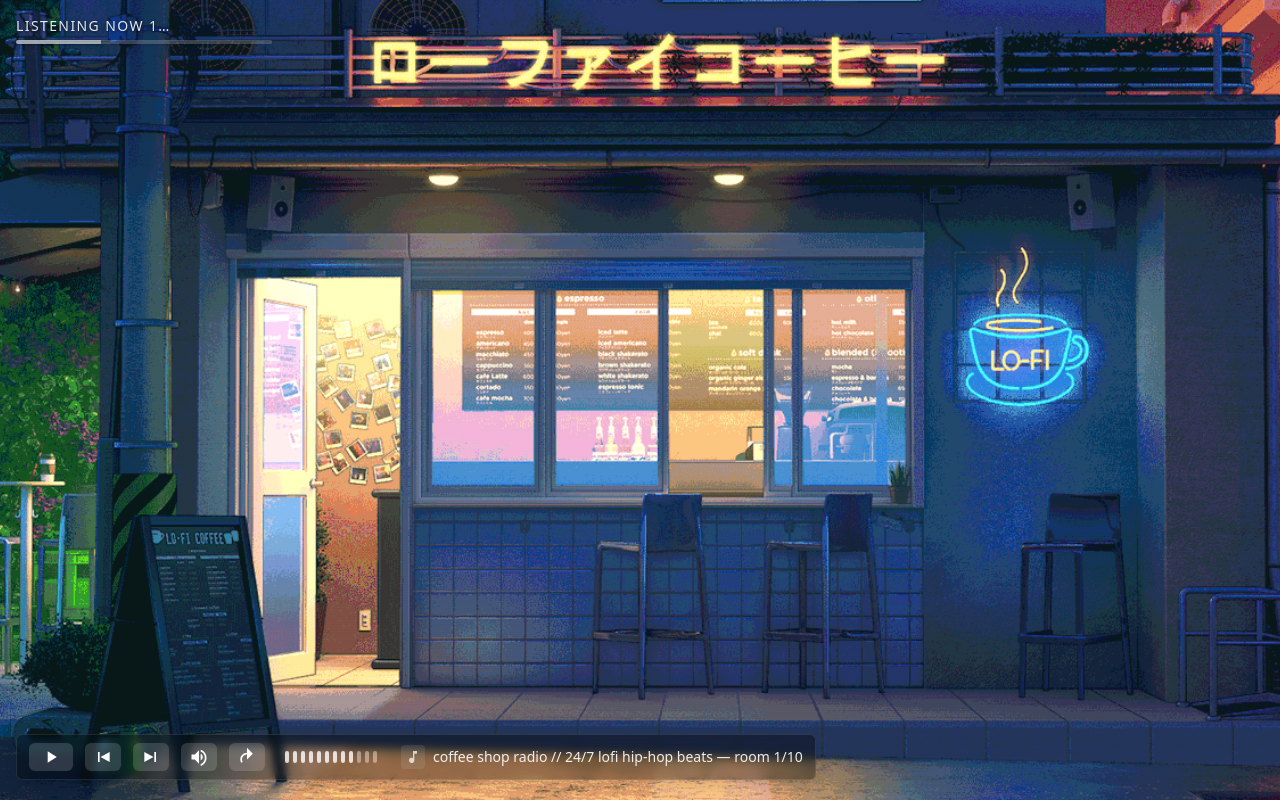
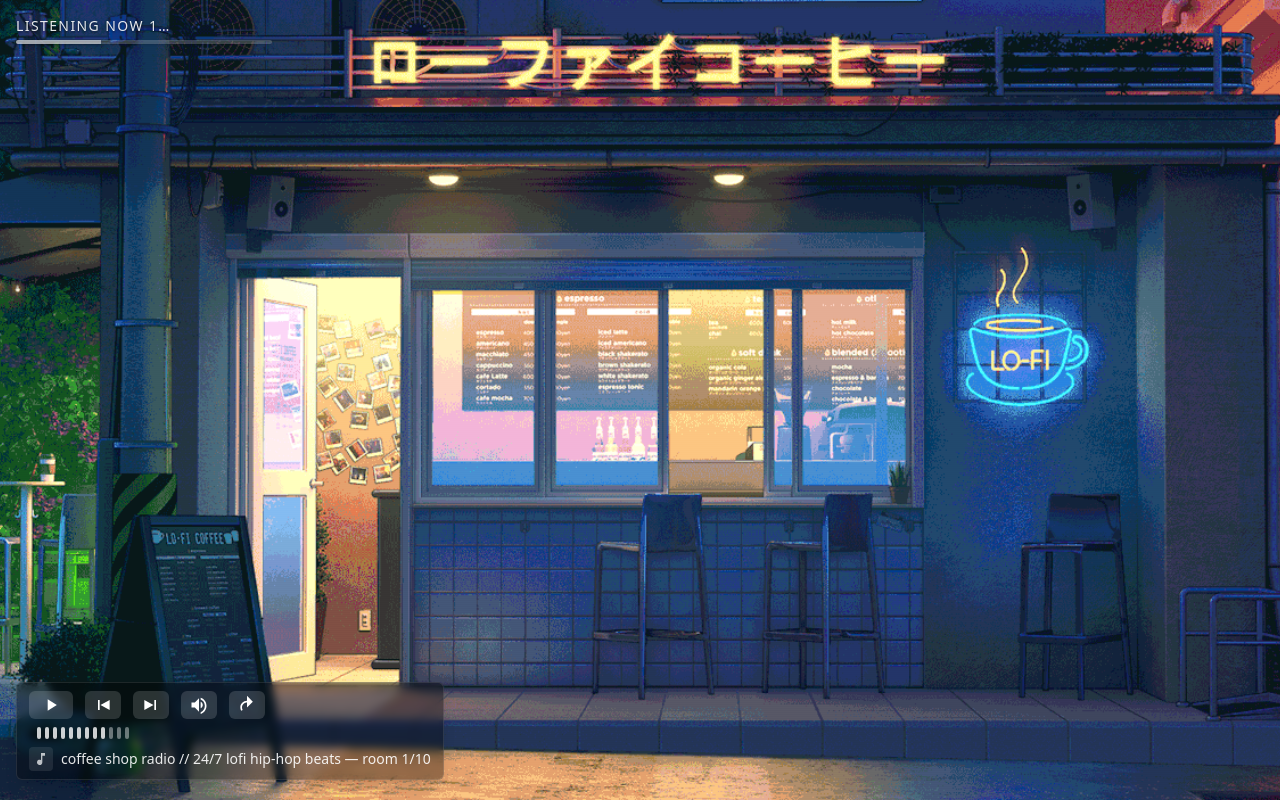
Before and after one commit to heygopal67-web/Lofi-Room, a React (Create React App) app: page / in a window 1280 px wide. Built offline with nearby package versions, Linux system fonts and the light colour scheme.

Commit message:
ui changes

```diff
--- a/src/App.tsx
+++ b/src/App.tsx
@@ -339,7 +339,8 @@ export default function App() {
       {/* Bottom-left player bar */}
       <div className="pointer-events-none absolute inset-0 z-20 flex items-end justify-start p-4">
         <div className="pointer-events-auto mb-1 max-w-[min(96vw,980px)] rounded-md border border-white/10 bg-black/35 px-3 py-2 text-white shadow-lg backdrop-blur-sm">
-          <div className="flex items-center gap-3">
+          <div className="flex flex-col gap-2">
+            <div className="flex items-center gap-3">
             <button
               onClick={handlePlayPause}
               className="rounded-md bg-white/15 px-3 py-1 text-lg hover:bg-white/25 active:scale-95 transition"
@@ -422,7 +423,9 @@ export default function App() {
               </svg>
             </button>
 
-            {/* Volume indicator */}
+            </div>
+
+            {/* Volume indicator (row 2) */}
             <div className="flex items-center gap-1 pl-2 pr-3">
               {Array.from({ length: 12 }).map((_, i) => (
                 <span
@@ -438,30 +441,25 @@ export default function App() {
               ))}
             </div>
 
-            {/* Track label */}
-            <div className="flex items-center gap-2 truncate text-sm opacity-90">
+            {/* Music open + label (row 3) */}
+            <div className="flex items-center gap-2 text-sm opacity-90">
               <button
                 onClick={openPicker}
                 className="rounded bg-white/10 p-1 hover:bg-white/20"
                 aria-label="Choose room"
                 title="Choose room"
               >
-                <svg
-                  viewBox="0 0 24 24"
-                  fill="currentColor"
-                  className="h-4 w-4 opacity-80"
-                >
+                <svg viewBox="0 0 24 24" fill="currentColor" className="h-4 w-4 opacity-80">
                   <path d="M12 3v10.55A4 4 0 1 0 14 17V7h4V3h-6z" />
                 </svg>
               </button>
               <span className="truncate">
-                coffee shop radio // 24/7 lofi hip-hop beats — room{" "}
-                {currentIndex + 1}/10
+                coffee shop radio // 24/7 lofi hip-hop beats — room {currentIndex + 1}/10
               </span>
             </div>
           </div>
+          </div>
         </div>
       </div>
-    </div>
   );
 }
```
